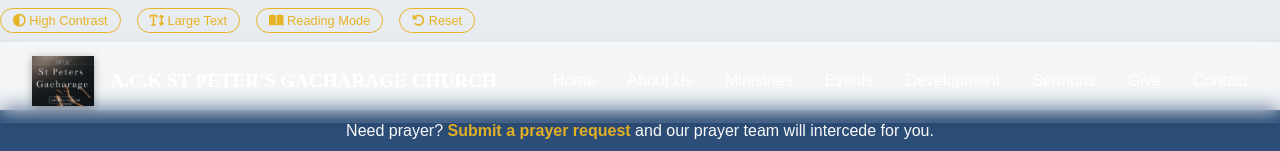
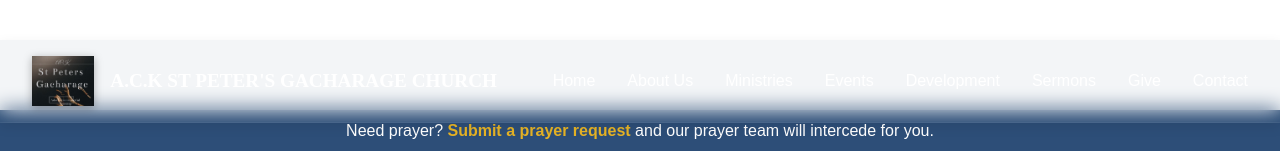
Before and after one commit to MacWachira/Gacharage_Site, a plain HTML site: page index.html in a window 1280 px wide. Shown: the top 151 px of the page. Drawn offline with Linux system fonts and the light colour scheme; a web font is replaced by a local one.

Commit message:
Update index.html

```diff
--- a/index.html
+++ b/index.html
@@ -10,7 +10,7 @@
 </head>
 <body>
     <!-- Accessibility Bar -->
-<div class="accessibility-bar">
+<!-- <div class="accessibility-bar">
     <button class="accessibility-btn" id="highContrastToggle">
         <i class="fas fa-adjust"></i> High Contrast
     </button>
```
